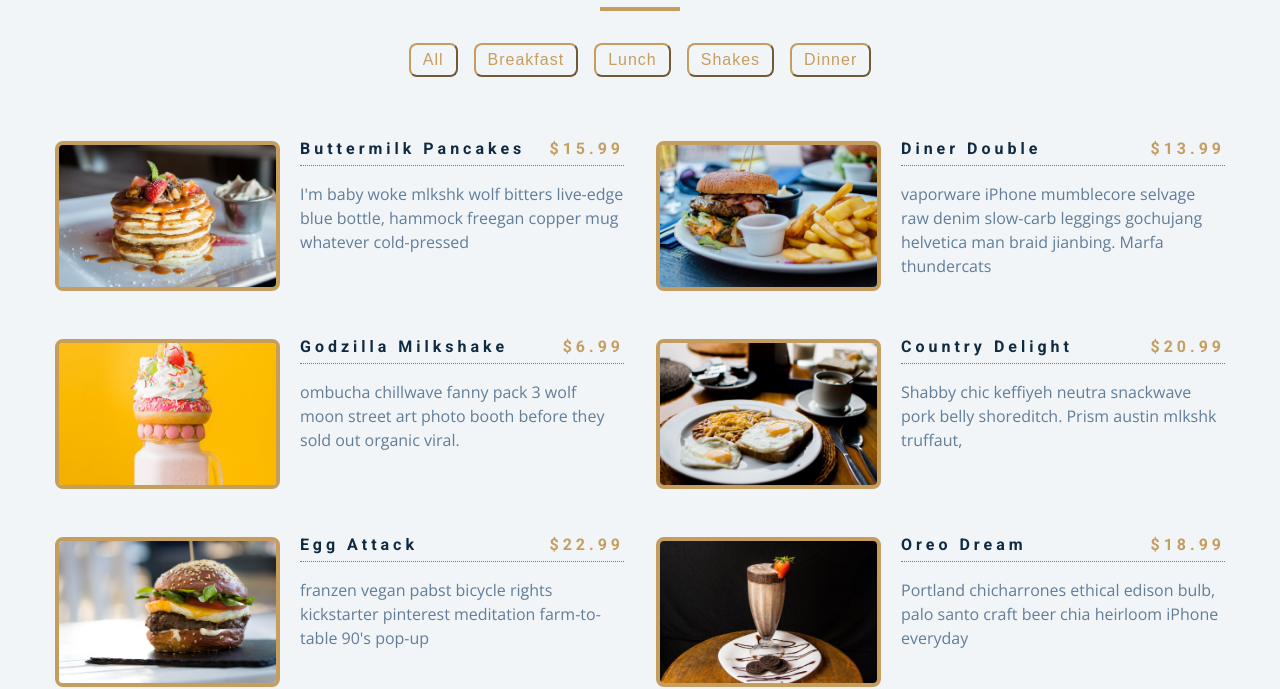
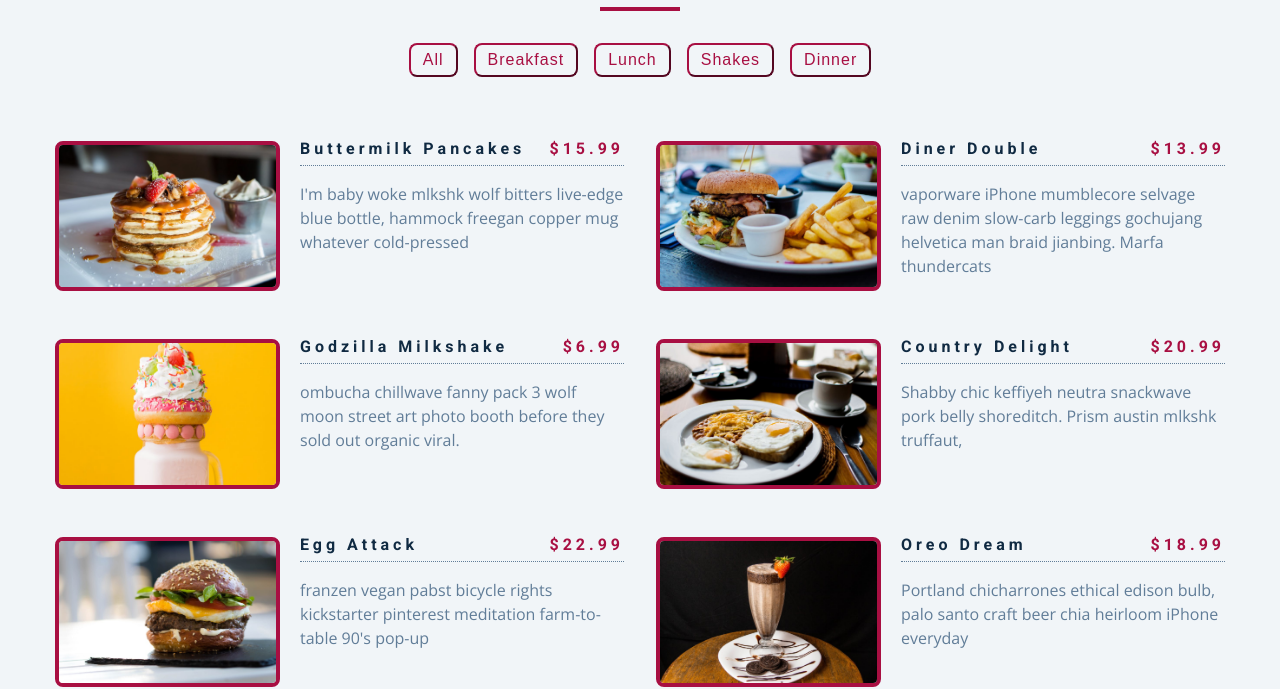
Before and after one commit to CodewithKisha/Js-food-menu, a plain HTML site: page index.html in a window 1280 px wide. Shown: the part 125-814 px from the top of the page. Drawn offline with nearby package versions, Linux system fonts and the light colour scheme.

Commit message:
Update styles.css

```diff
--- a/styles.css
+++ b/styles.css
@@ -38,11 +38,11 @@ Variables
   --clr-grey-9: hsl(212, 33%, 89%);
   --clr-grey-10: hsl(210, 36%, 96%);
   --clr-white: #fff;
-  --clr-red-dark: hsl(360, 67%, 44%);
+  --clr-red-dark: rgb(168, 15, 66);
   --clr-red-light: rgb(168, 15, 66);
   --clr-green-dark: hsl(125, 67%, 44%);
   --clr-green-light: hsl(125, 71%, 66%);
-  --clr-gold: #c59d5f;
+  --clr-gold: rgb(168, 15, 66);
   --clr-black: #222;
   --ff-primary: "Roboto", sans-serif;
   --ff-secondary: "Open Sans", sans-serif;
```
